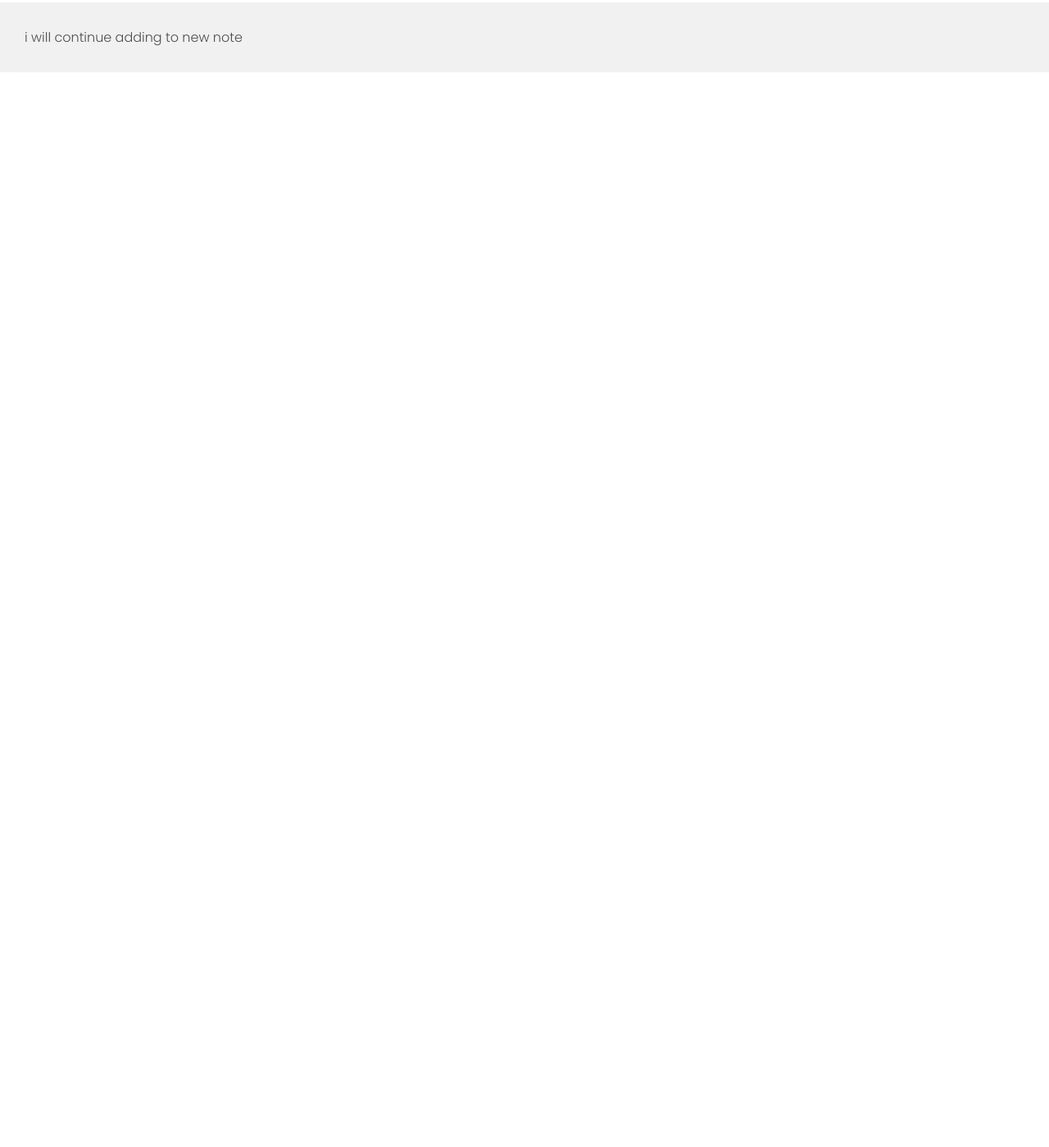
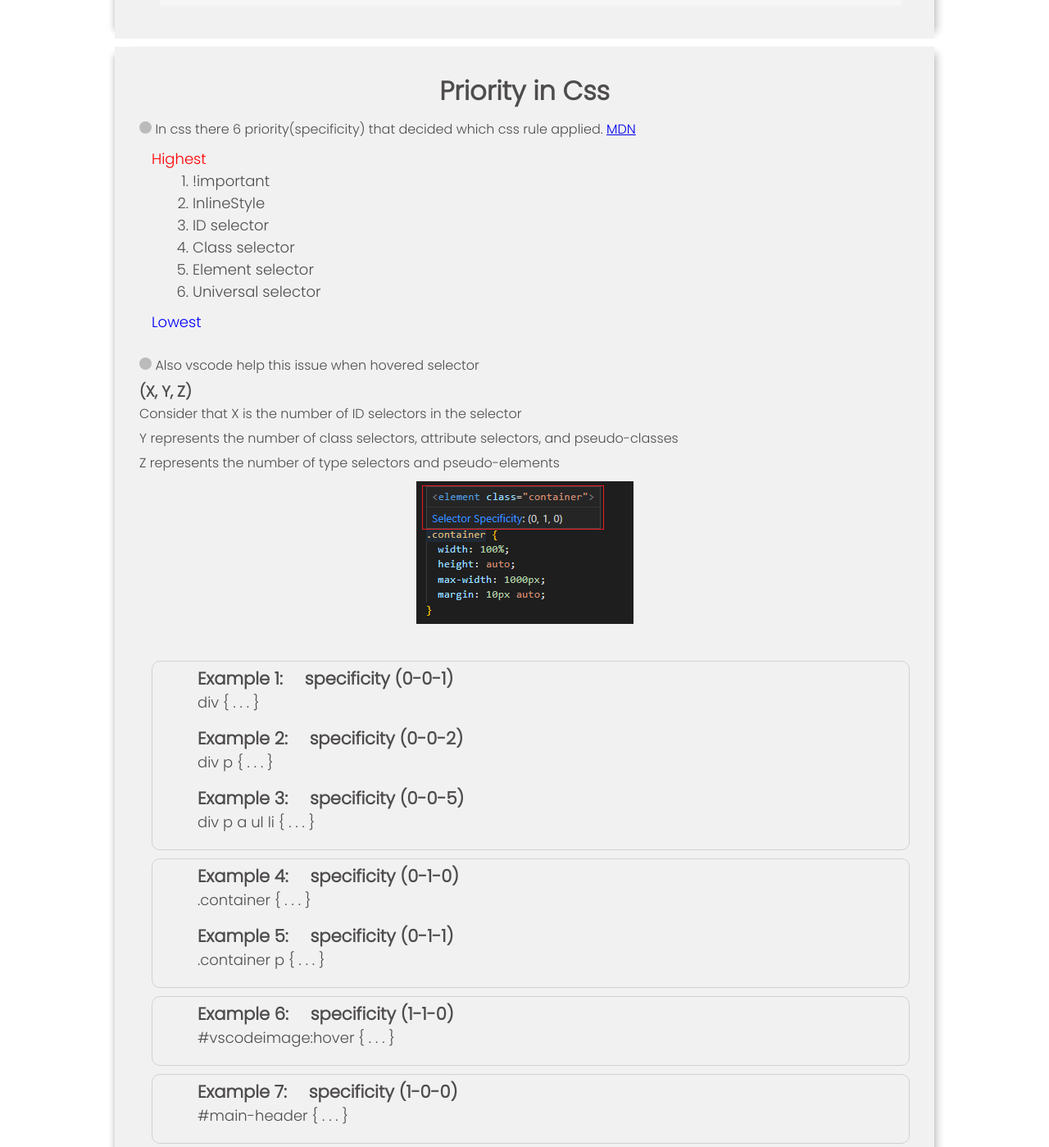
Before and after one commit to burak-sencan/UdemyCourse-BuildResponsiveWebPageHtmlCss, a plain HTML site: page section-1-2-3-4/index.html in a window 1280 px wide. Shown: the part 1047-2446 px from the top of the page at 82% size. Before the commit the page ends 1145 px from the top, so only its background shows below. Drawn offline with Linux system fonts and the light colour scheme.

Commit message:
added-css-priority

```diff
--- a/section-1-2-3-4/index.html
+++ b/section-1-2-3-4/index.html
@@ -23,7 +23,7 @@
 
       <div class="box" id="note1">
         <h1>Pseudo :: or : ?</h1>
-        <h2>Psedou-elements</h2>
+        <h2><span class="dot"></span> Psedou-elements</h2>
         <p>
           A CSS pseudo-element is a keyword added to a selector that lets you
           style a specific part of the selected element(s).
@@ -45,7 +45,7 @@
           </article>
           <br />
         </div>
-        <h2>Psedou-classes</h2>
+        <h2><span class="dot"></span> Psedou-classes</h2>
         <p>
           A CSS pseudo-class is a keyword added to a selector that specifies a
           special state of the selected element(s).
@@ -69,12 +69,83 @@
             myDiv :: nth-child(idx) {. . .} <br />
             a :: visited {. . .}
           </div>
-        </artic>
+        </article>
       </div>
 
+      <div class="box" id="id2">
+        <h1>Priority in Css</h1>
+        <p>
+          <span class="dot"></span>
+          In css there 6 priority(specificity) that decided which css rule
+          applied.
+          <a href="https://developer.mozilla.org/en-US/docs/Web/CSS/Specificity"
+            >MDN</a
+          >
+        </p>
+        <div class="baseNoteP">
+          <span class="red">Highest</span>
+          <div class="tab">
+            <ol>
+              <li>!important</li>
+              <li>InlineStyle</li>
+              <li>ID selector</li>
+              <li>Class selector</li>
+              <li>Element selector</li>
+              <li>Universal selector</li>
+            </ol>
+          </div>
 
-      <div class="box" id="id2">
-        i will continue adding to new note
+          <span class="blue">Lowest</span>
+          <br />
+          <br />
+        </div>
+        <p>
+          <span class="dot"></span> Also vscode help this issue when hovered
+          selector
+        </p>
+        <h3>(X, Y, Z)</h3>
+        <p>Consider that X is the number of ID selectors in the selector</p>
+        <p>
+          Y represents the number of class selectors, attribute selectors, and
+          pseudo-classes
+        </p>
+        <p>Z represents the number of type selectors and pseudo-elements</p>
+        <img id="vscodeimage" src="./img/vscode-specificity.png" alt="" />
+        <br />
+        <div class="baseNoteP">
+          <div class="border borderAnimate">
+            <div class="tab">
+              <h3>Example 1:&emsp; specificity (0-0-1)</h3>
+              <p>div { . . . }</p>
+
+              <h3>Example 2:&emsp; specificity (0-0-2)</h3>
+              <p>div p { . . . }</p>
+
+              <h3>Example 3:&emsp; specificity (0-0-5)</h3>
+              <p>div p a ul li { . . . }</p>
+            </div>
+          </div>
+          <div class="border borderAnimate">
+            <div class="tab">
+              <h3>Example 4:&emsp; specificity (0-1-0)</h3>
+              <p>.container { . . . }</p>
+              <h3>Example 5: &emsp;specificity (0-1-1)</h3>
+              <p>.container p { . . . }</p>
+            </div>
+          </div>
+          <div class="border borderAnimate">
+            <div class="tab">
+              <h3>Example 6:&emsp; specificity (1-1-0)</h3>
+              <p>#vscodeimage:hover { . . . }</p>
+            </div>
+          </div>
+          <div class="border borderAnimate">
+            <div class="tab">
+              <h3>Example 7:&emsp; specificity (1-0-0)</h3>
+              <p>#main-header { . . . }</p>
+            </div>
+          </div>
+        </div>
       </div>
     </div>
   </body>
--- a/section-1-2-3-4/style.css
+++ b/section-1-2-3-4/style.css
@@ -1,9 +1,13 @@
 @import url("https://fonts.googleapis.com/css2?family=Poppins:wght@300&display=swap");
 
+/******************* E L E M E N T ***********************/
 * {
   box-sizing: border-box;
   margin: 0;
   padding: 0;
+}
+p {
+  margin-bottom: 5px;
 }
 body {
   font-family: "Poppins", sans-serif;
@@ -16,13 +20,15 @@ h1 {
 h3 {
   text-align: justify;
 }
-h4{
-    margin-bottom: 10px;
+h4 {
+  margin-bottom: 10px;
 }
+
+/********************** C L A S S **************************/
 .container {
   width: 100%;
   height: auto;
-  max-width: 1300px;
+  max-width: 1000px;
   margin: 10px auto;
 }
 
@@ -31,8 +37,8 @@ h4{
   background-color: #f1f1f1;
   margin: 10px auto;
   padding: 30px;
-  box-shadow: -10px 0 8px -8px rgba(0, 0, 0, 0.3),
-    10px 0 8px -8px rgba(0, 0, 0, 0.3);
+  box-shadow: -10px 0 8px -10px rgba(0, 0, 0, 0.3),
+    10px 0 10px -8px rgba(0, 0, 0, 0.3);
 }
 .baseNoteP {
   font-size: 18px;
@@ -49,10 +55,51 @@ h4{
   width: auto;
 }
 
+/************************** I D  *************************/
+#vscodeimage {
+  display: flex;
+  margin: 10px auto;
+  transition: 0.3s ease-in-out;
+}
+#vscodeimage:hover {
+  transform: scale(120%);
+}
+
+
+/********************** C O L L E C T I V E *********************/
+.border p {
+  margin-bottom: 15px;
+}
+
+/*************** U T I L I T Y - T O O L S ***************/
 .red {
   color: red;
 }
-
 .blue {
   color: blue;
 }
+.tab {
+  position: relative;
+  margin-left: 50px;
+  margin-bottom: 10px;
+}
+.border {
+  border: 1px solid #d1d1d1;
+  border-radius: 10px;
+  margin-bottom: 10px;
+  padding: 5px;
+}
+.borderAnimate {
+  transition: 0.3s ease;
+}
+.borderAnimate:hover {
+  box-shadow: -10px 0 8px -10px rgba(0, 0, 0, 0.5),
+    10px 0 10px -8px rgba(0, 0, 0, 0.5);
+}
+.dot {
+  height: 15px;
+  width: 15px;
+  background-color: #bbb;
+  border-radius: 50%;
+  display: inline-block;
+}
```
Also changed, not shown: section-1-2-3-4/img/vscode-specificity.png (added).
